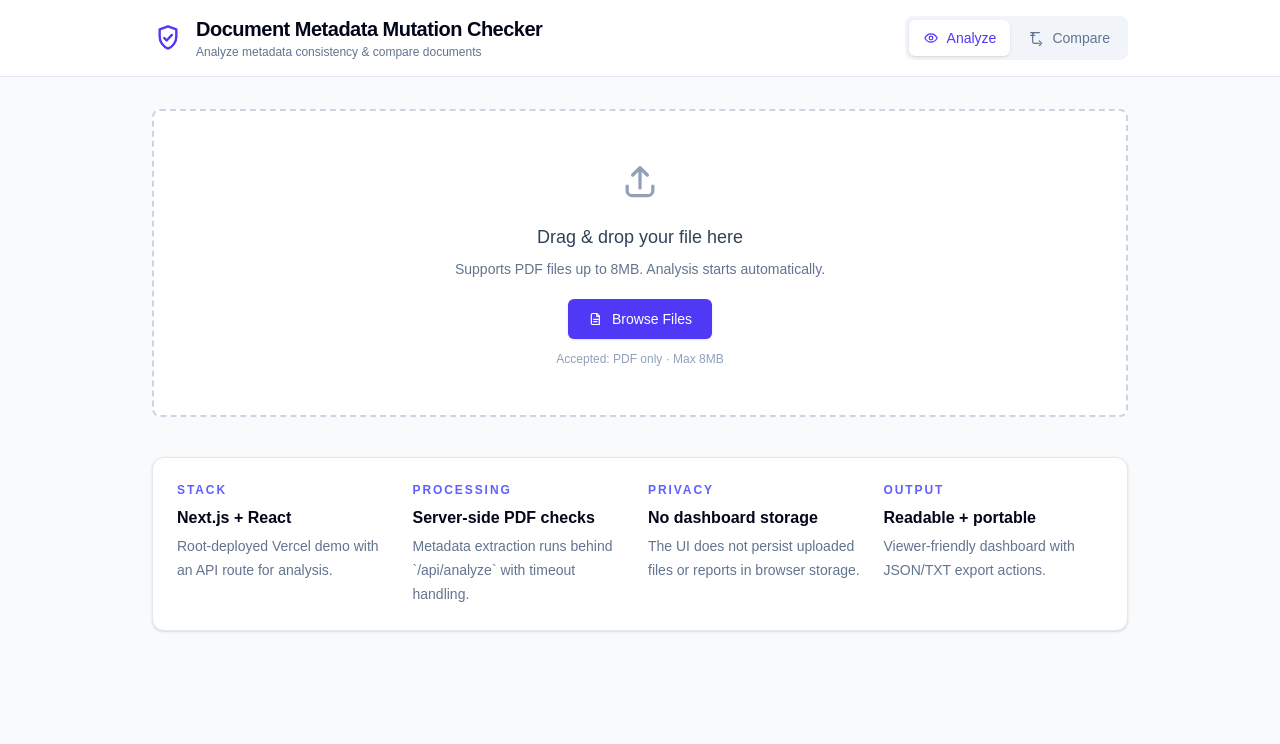
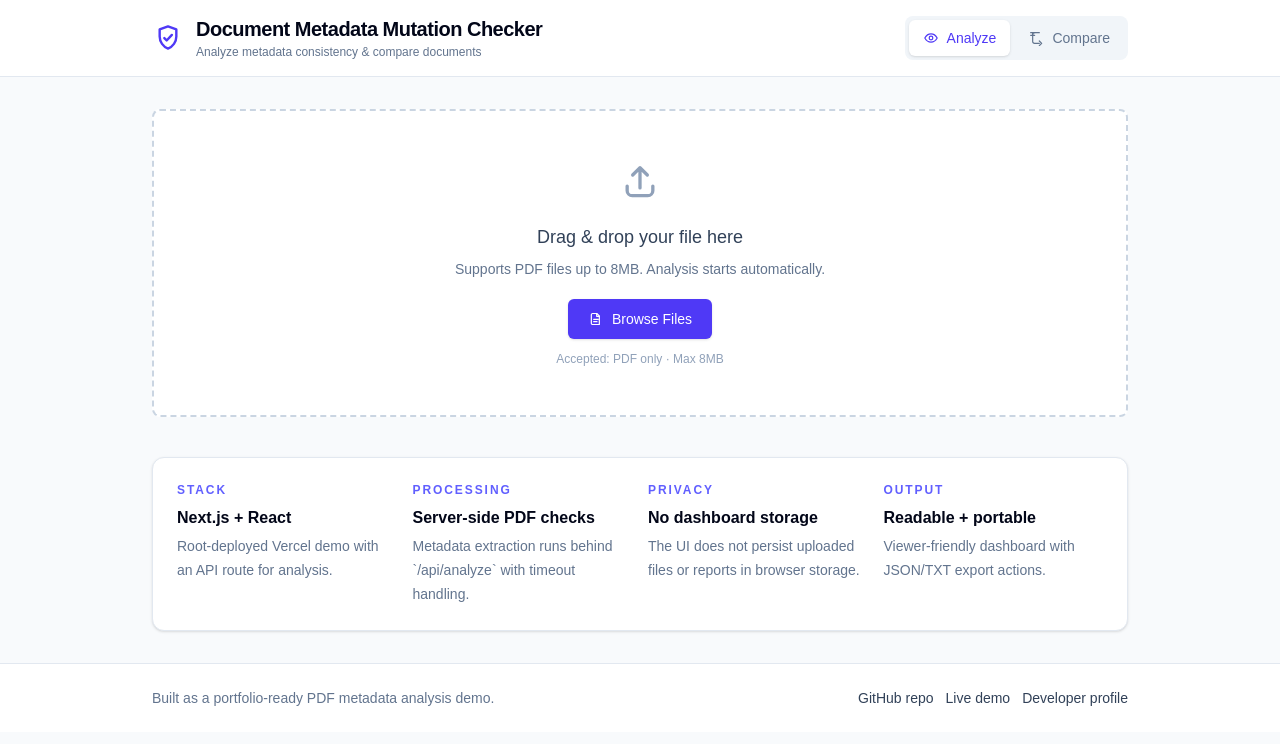
Before and after one commit to Damika-Anupama/Metadata-Mutation-Checker, a Next.js app: page / in a window 1280 px wide. Shown: the top 744 px of the page. Built offline with nearby package versions, Linux system fonts and the light colour scheme.

Commit message:
feat: add portfolio footer links

```diff
--- a/app/page.tsx
+++ b/app/page.tsx
@@ -820,6 +820,23 @@ export default function Home() {
           </div>
         </section>
       </main>
+
+      <footer className="border-t border-slate-200 bg-white">
+        <div className="mx-auto flex max-w-5xl flex-col gap-4 px-6 py-6 text-sm text-slate-500 sm:flex-row sm:items-center sm:justify-between">
+          <p>Built as a portfolio-ready PDF metadata analysis demo.</p>
+          <div className="flex flex-wrap gap-3">
+            <a className="font-medium text-slate-700 transition hover:text-indigo-600" href="https://github.com/Damika-Anupama/Metadata-Mutation-Checker" rel="noreferrer" target="_blank">
+              GitHub repo
+            </a>
+            <a className="font-medium text-slate-700 transition hover:text-indigo-600" href="https://metadata-mutation-checker-chi.vercel.app/" rel="noreferrer" target="_blank">
+              Live demo
+            </a>
+            <a className="font-medium text-slate-700 transition hover:text-indigo-600" href="https://github.com/Damika-Anupama" rel="noreferrer" target="_blank">
+              Developer profile
+            </a>
+          </div>
+        </div>
+      </footer>
     </div>
   );
 }
```
